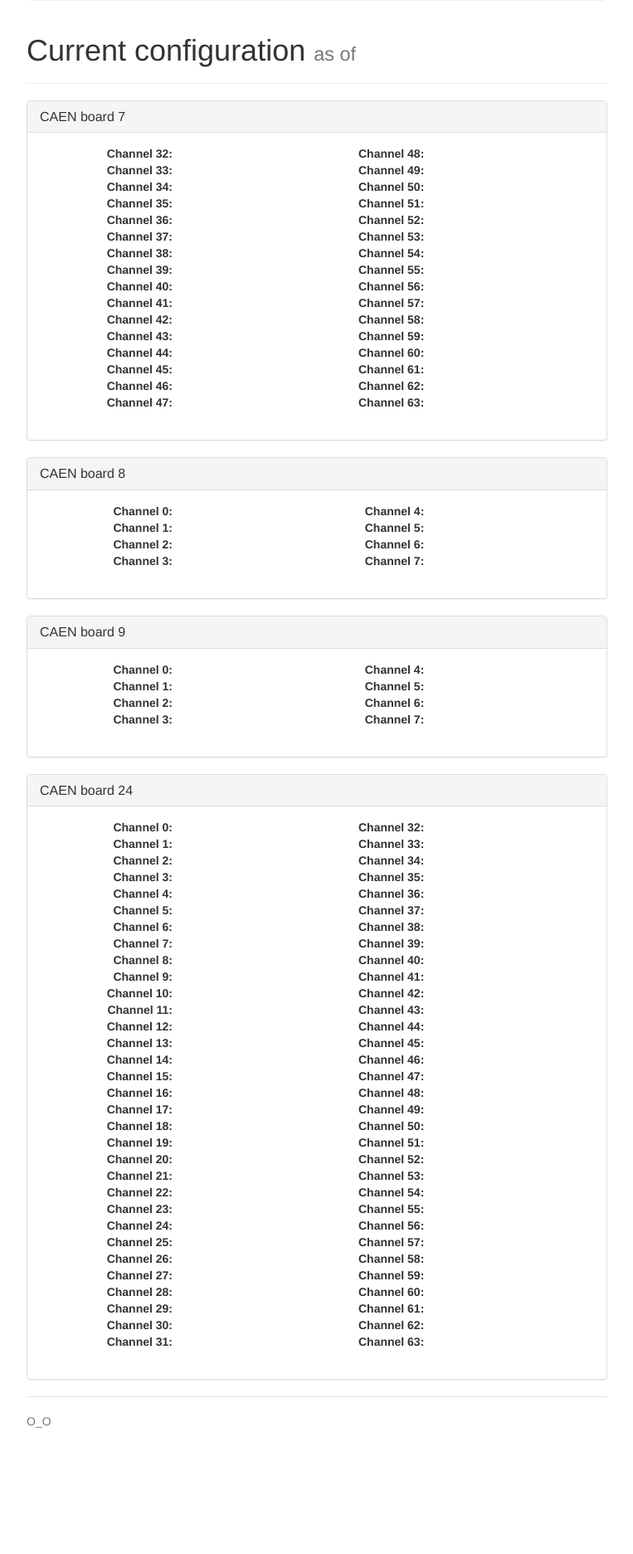
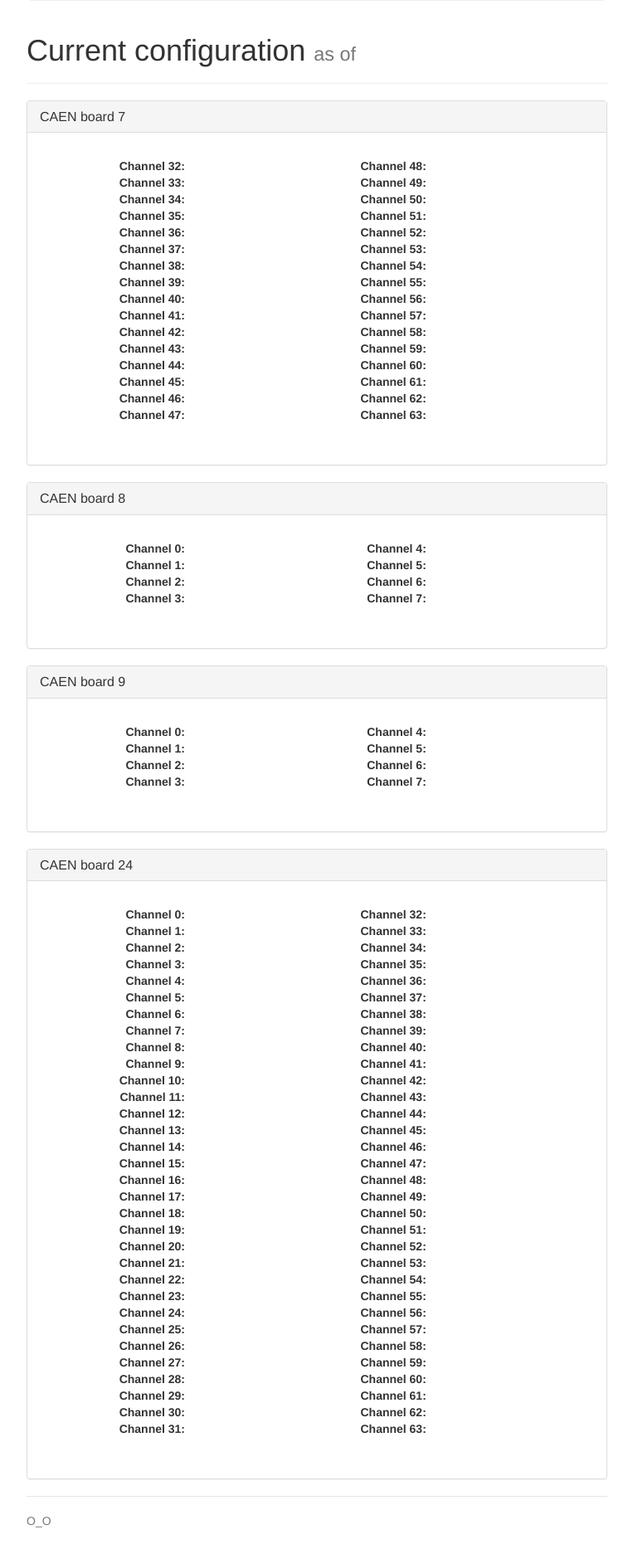
Before and after one commit to lariat/lhcdb, a Flask app: template lhcdb/templates/index.html in a window 1280 px wide. Shown: the part 372-2245 px from the top of the page at 83% size, without its empty margins (258-1021 px from the left). Before the commit the page ends 2093 px from the top, so only its background shows below. Run offline with Flask 2, Linux system fonts and the light colour scheme; the template is opened without the code that fills it, so the values that code supplies are empty; some libraries are stand-ins or nearby versions.

Commit message:
Minor change to panels.

```diff
--- a/lhcdb/templates/index.html
+++ b/lhcdb/templates/index.html
@@ -19,7 +19,7 @@
           <h3 class="panel-title">CAEN board 7</h3>
         </div>
 
-        <div class="row">
+        <div class="panel-body row">
 
           <div class="col-sm-5">
 
@@ -76,7 +76,7 @@
           <h3 class="panel-title">CAEN board 8</h3>
         </div>
 
-        <div class="row">
+        <div class="panel-body row">
 
           <div class="col-sm-5">
 
@@ -109,7 +109,7 @@
           <h3 class="panel-title">CAEN board 9</h3>
         </div>
 
-        <div class="row">
+        <div class="panel-body row">
 
           <div class="col-sm-5">
 
@@ -142,7 +142,7 @@
           <h3 class="panel-title">CAEN board 24</h3>
         </div>
 
-        <div class="row">
+        <div class="panel-body row">
 
           <div class="col-sm-5">
 
```
